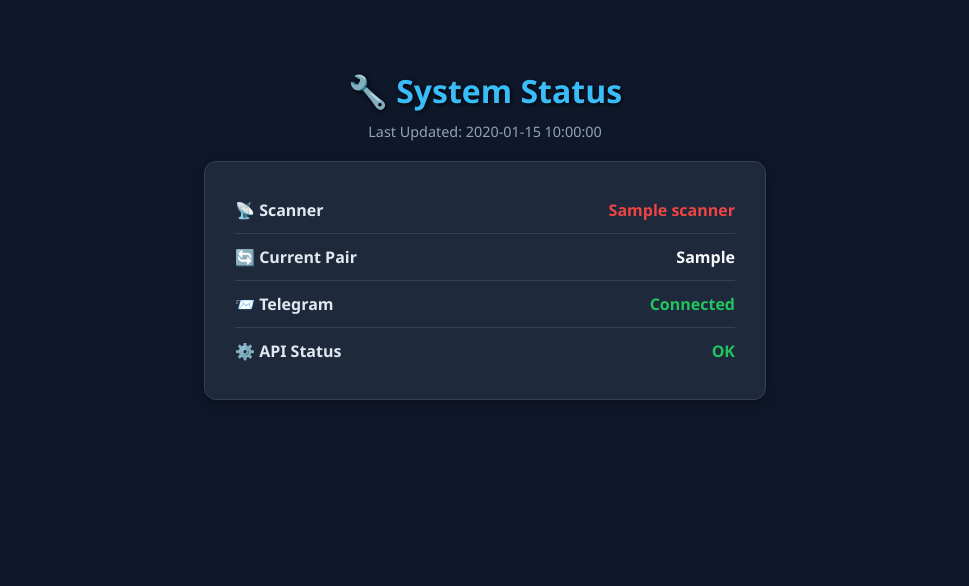
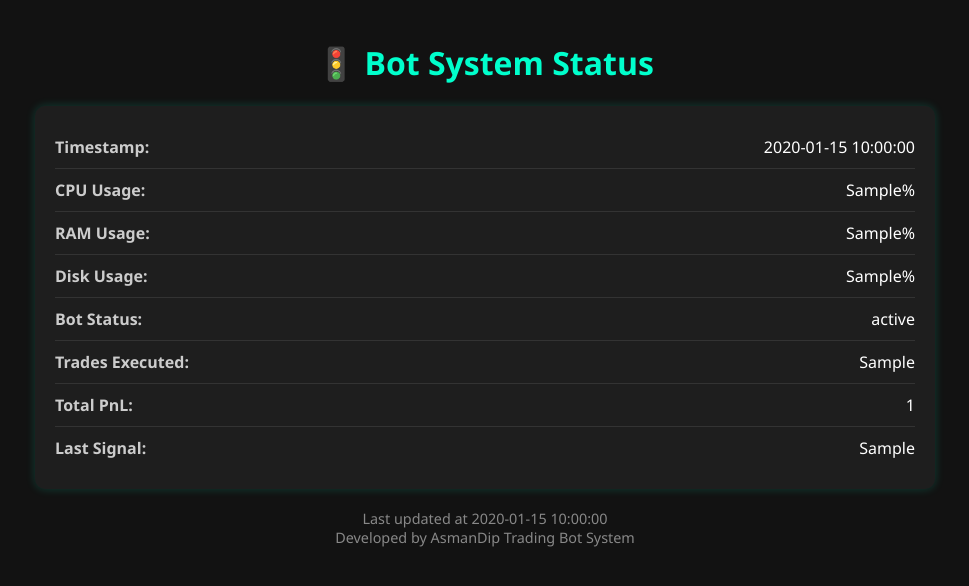
Before and after one commit to Asmandip/Signal-scanner-, a Flask app: template templates/status.html in a window 1280 px wide. Shown: the top 586 px of the page, without its empty margins (155-1124 px from the left). Run offline with Flask 3, Linux system fonts and the light colour scheme; the template is opened without the code that fills it: most values are stand-ins (such as "Sample title", 1, 10 or a date in 2020).

Commit message:
status.html

```diff
--- a/templates/status.html
+++ b/templates/status.html
@@ -2,86 +2,97 @@
 <html lang="en">
 <head>
     <meta charset="UTF-8">
-    <title>System Status Dashboard</title>
-    <meta http-equiv="refresh" content="30">
+    <title>Bot System Status</title>
+    <meta http-equiv="refresh" content="10"> <!-- Auto refresh every 10s -->
+    <meta name="viewport" content="width=device-width, initial-scale=1.0">
     <style>
         body {
-            font-family: 'Segoe UI', Tahoma, Geneva, Verdana, sans-serif;
-            background: #0f172a;
-            color: #f8fafc;
-            display: flex;
-            flex-direction: column;
-            align-items: center;
-            padding: 40px 20px;
+            font-family: 'Segoe UI', sans-serif;
+            background-color: #121212;
+            color: #f5f5f5;
+            margin: 0;
+            padding: 0;
         }
-
+        .container {
+            max-width: 900px;
+            margin: auto;
+            padding: 20px;
+        }
         h1 {
-            color: #38bdf8;
-            margin-bottom: 10px;
-            text-shadow: 1px 1px 4px #000;
+            color: #00ffcc;
+            text-align: center;
         }
-
-        .timestamp {
-            font-size: 0.9em;
-            color: #94a3b8;
-            margin-bottom: 20px;
+        .status-box {
+            background-color: #1e1e1e;
+            padding: 20px;
+            border-radius: 10px;
+            margin-bottom: 15px;
+            box-shadow: 0 0 10px #00ffcc30;
         }
-
-        .status-box {
-            background-color: #1e293b;
-            border: 1px solid #334155;
-            border-radius: 12px;
-            padding: 25px 30px;
-            width: 100%;
-            max-width: 500px;
-            box-shadow: 0 4px 12px rgba(0,0,0,0.3);
-        }
-
         .status-item {
             display: flex;
             justify-content: space-between;
-            padding: 12px 0;
-            border-bottom: 1px solid #334155;
+            padding: 10px 0;
+            border-bottom: 1px solid #333;
         }
-
         .status-item:last-child {
             border-bottom: none;
         }
-
         .label {
-            font-weight: 600;
-            color: #e2e8f0;
+            font-weight: bold;
+            color: #ccc;
         }
-
         .value {
-            font-weight: bold;
+            color: #fff;
         }
-
-        .running { color: #22c55e; }
-        .stopped, .error { color: #ef4444; }
-        .warning { color: #facc15; }
+        .footer {
+            text-align: center;
+            font-size: 0.9em;
+            color: #888;
+            margin-top: 20px;
+        }
     </style>
 </head>
 <body>
-    <h1>🔧 System Status</h1>
-    <div class="timestamp">Last Updated: {{ status.timestamp }}</div>
-
+    <div class="container">
+        <h1>🚦 Bot System Status</h1>
         <div class="status-box">
             <div class="status-item">
-            <div class="label">📡 Scanner</div>
-            <div class="value {{ 'running' if status.scanner == 'Running' else 'stopped' }}">{{ status.scanner }}</div>
+                <span class="label">Timestamp:</span>
+                <span class="value">{{ data.timestamp }}</span>
             </div>
             <div class="status-item">
-            <div class="label">🔄 Current Pair</div>
-            <div class="value">{{ status.current_pair }}</div>
+                <span class="label">CPU Usage:</span>
+                <span class="value">{{ data.cpu_usage }}%</span>
             </div>
             <div class="status-item">
-            <div class="label">📨 Telegram</div>
-            <div class="value {{ 'running' if status.telegram_status == 'Connected' else 'error' }}">{{ status.telegram_status }}</div>
+                <span class="label">RAM Usage:</span>
+                <span class="value">{{ data.ram_usage }}%</span>
             </div>
             <div class="status-item">
-            <div class="label">⚙️ API Status</div>
-            <div class="value {{ 'running' if status.api_status == 'OK' else 'warning' }}">{{ status.api_status }}</div>
+                <span class="label">Disk Usage:</span>
+                <span class="value">{{ data.disk_usage }}%</span>
+            </div>
+            <div class="status-item">
+                <span class="label">Bot Status:</span>
+                <span class="value">{{ data.bot_status }}</span>
+            </div>
+            <div class="status-item">
+                <span class="label">Trades Executed:</span>
+                <span class="value">{{ data.trades_executed }}</span>
+            </div>
+            <div class="status-item">
+                <span class="label">Total PnL:</span>
+                <span class="value">{{ data.total_pnl }}</span>
+            </div>
+            <div class="status-item">
+                <span class="label">Last Signal:</span>
+                <span class="value">{{ data.last_signal }}</span>
+            </div>
+        </div>
+        <div class="footer">
+            Last updated at {{ data.timestamp }}<br>
+            Developed by AsmanDip Trading Bot System
         </div>
     </div>
 </body>
```
Lines whose indentation alone changed are shown as unchanged.
